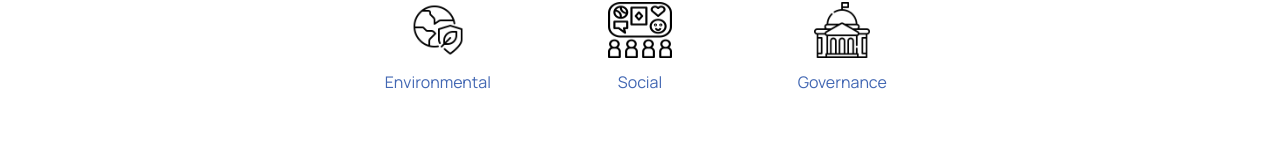
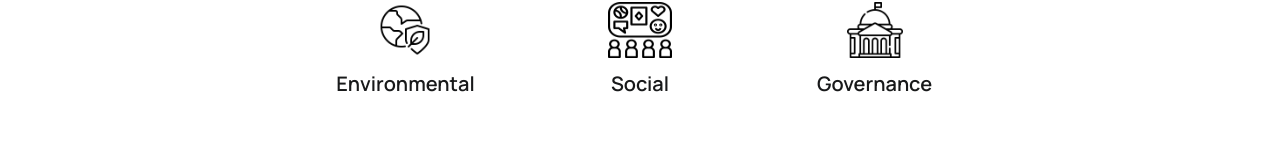
Before and after one commit to CascadiaFoundation/public_website, a Next.js app: page /esg in a window 1280 px wide. Shown: the part 750-910 px from the top of the page. Built offline with nearby package versions, Linux system fonts and the light colour scheme; what @savvywombat/tailwindcss-grid-areas would draw is missing.

Commit message:
fix: change-font-style-on-esg-page

```diff
--- a/src/pages/esg.tsx
+++ b/src/pages/esg.tsx
@@ -101,7 +101,9 @@ const Esg = (): JSX.Element => {
                   alt=''
                 />
               </div>
-              <div className='mt-3 text-base'>Environmental</div>
+              <div className='mt-3 text-xl font-semibold leading-7 text-primary-900'>
+                Environmental
+              </div>
             </div>
             <div
               className={clsx(
@@ -117,7 +119,9 @@ const Esg = (): JSX.Element => {
                   alt=''
                 />
               </div>
-              <div className='mt-3 text-base'>Social</div>
+              <div className='mt-3 text-xl font-semibold leading-7 text-primary-900'>
+                Social
+              </div>
             </div>
             <div
               className={clsx(
@@ -135,7 +139,9 @@ const Esg = (): JSX.Element => {
                   alt=''
                 />
               </div>
-              <div className='mt-3 text-base'>Governance</div>
+              <div className='mt-3 text-xl font-semibold leading-7 text-primary-900'>
+                Governance
+              </div>
             </div>
           </InView>
         </div>
```
